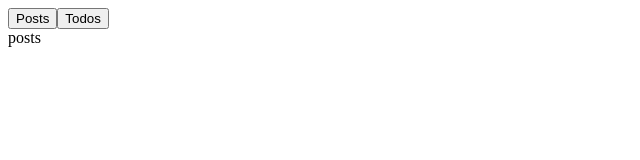
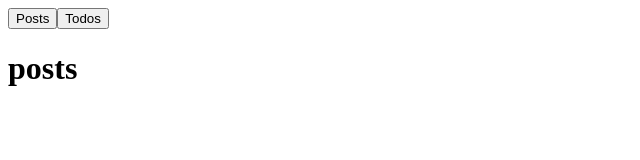
Before and after one commit to ivanfslee/react-hooks-demo, a React (Create React App) app: page / in a window 1280 px wide. Shown: the top 160 px of the page, without its empty margins (0-640 px from the left). Built offline with nearby package versions, Linux system fonts and the light colour scheme.

Commit message:
Added ResourceList class component and installed axios package

```diff
--- a/package.json
+++ b/package.json
@@ -6,6 +6,7 @@
     "@testing-library/jest-dom": "^4.2.4",
     "@testing-library/react": "^9.3.2",
     "@testing-library/user-event": "^7.1.2",
+    "axios": "^0.19.0",
     "react": "^16.12.0",
     "react-dom": "^16.12.0",
     "react-scripts": "3.3.0"
--- a/src/components/App.js
+++ b/src/components/App.js
@@ -1,5 +1,5 @@
 import React, { useState } from 'react'; //useState - part of react Hooks - allows functional based components to use state
-
+import ResourceList from './ResourceList';
 
 const App = () => {
     const [resource, setResource] = useState('posts');
@@ -9,7 +9,7 @@
                 <button onClick={() => setResource('posts')}>Posts</button>
                 <button onClick={() => setResource('todos')}>Todos</button>
             </div>
-            {resource}
+            <ResourceList resource={resource} />
         </div>
     );
 }
--- /dev/null
+++ b/src/components/ResourceList.js
@@ -0,0 +1,13 @@
+import React from 'react';
+
+class ResourceList extends React.Component {
+    render() {
+        return (
+            <div>
+                <h1>{this.props.resource}</h1>
+            </div>
+        );
+    }
+}
+
+export default ResourceList;
```
Also changed, not shown: 1 other file (tests, documents, lock files or other folders).
